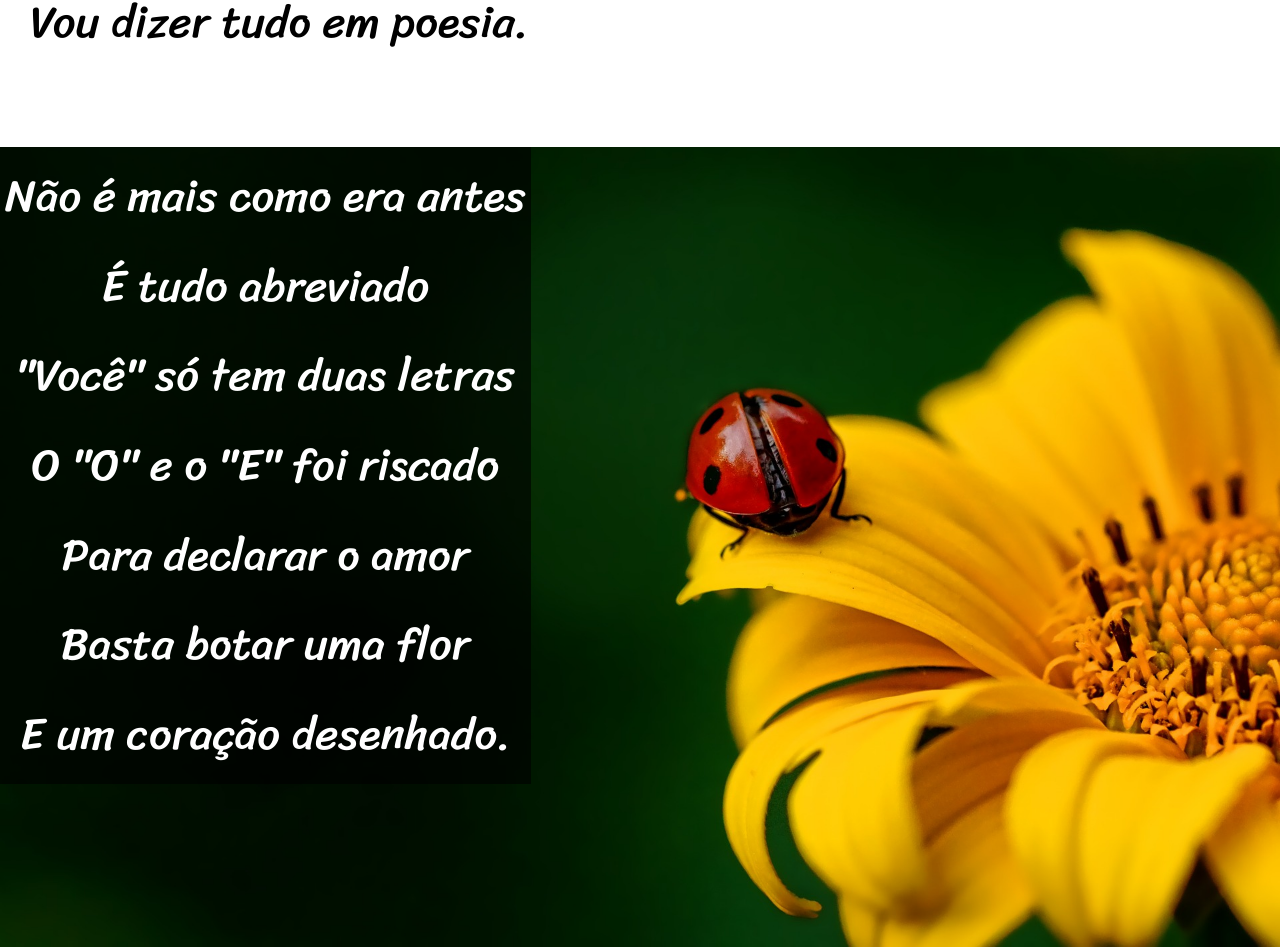
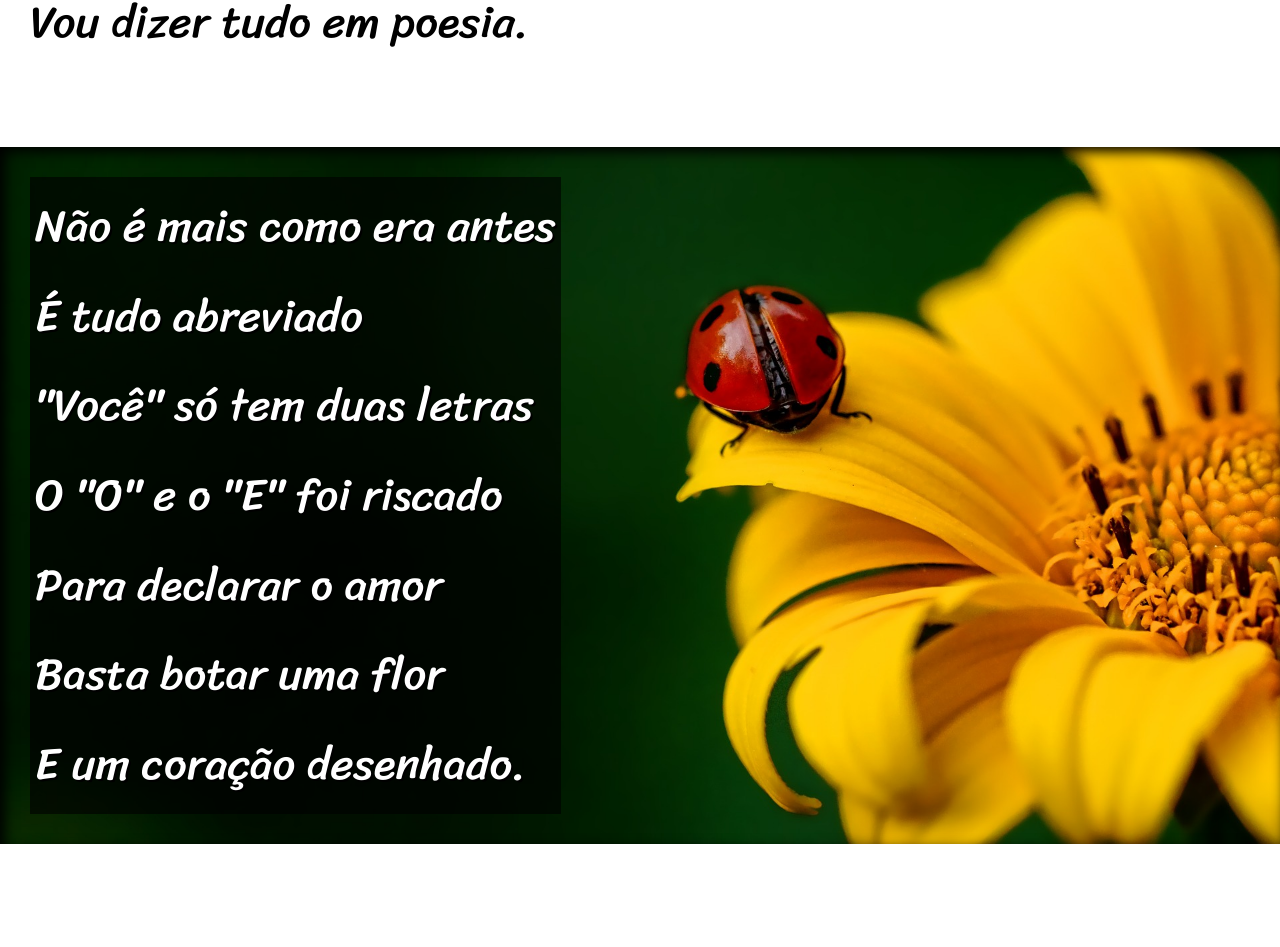
Before and after one commit to DayronTi/HTML-CSS, a plain HTML site: page desafios/desafio012/pacote-d012/index.html in a window 1280 px wide. Shown: the part 900-1847 px from the top of the page. Drawn offline with Linux system fonts and the light colour scheme.

Commit message:
Atualização de estilo do desafio 012

```diff
--- a/desafios/desafio012/pacote-d012/index.html
+++ b/desafios/desafio012/pacote-d012/index.html
@@ -25,7 +25,7 @@
             Vou dizer tudo em poesia. <br>
         </div>
 
-        <section class="img" id="container1">
+        <section id="container1">
             <div id="divjoaninha">
                     Não é mais como era antes <br>
                     É tudo abreviado <br>
@@ -57,7 +57,7 @@
             Decifre esse rabisco. <br>
         </div>
 
-        <section class="img" id="container2">
+        <section id="container2">
             <div id="divpapeis">
                 Tenho saudade das cartas <br>
                 Escritas com a própria mão <br>
--- a/desafios/desafio012/pacote-d012/style.css
+++ b/desafios/desafio012/pacote-d012/style.css
@@ -18,7 +18,7 @@
 
 body {
     font-family: var(--fonte1);
-    max-height: 100vh;
+    min-height: 100vh;
     background-color: rgba(16, 63, 82, 0.603);
 }
 
@@ -54,7 +54,8 @@ article {
 }
 
 #container1 {
-    height: 100vh;
+    box-shadow: inset 5px 5px 13px 0px black;
+    padding: 30px;
     background-image: url('imagens/background001.jpg');
     background-size: cover;
     background-attachment: fixed;
@@ -63,14 +64,16 @@ article {
 
 #divjoaninha {
     display: inline-block;
-    text-align: center;
     padding: 5px;
     background-color: rgba(0, 0, 0, 0.63);
     font-family: var(--fonte3);
     color: white;
+    text-shadow: 2px 2px 0px black;
 }
 
 #container2 {
+    box-shadow: inset 5px 5px 13px 0px black;
+    padding: 30px;
     background-image: url('imagens/background002.jpg');
     background-size: cover;
     background-attachment: fixed;
@@ -83,6 +86,7 @@ article {
     font-family: var(--fonte3);
     color: white;
     background-color: rgba(0, 0, 0, 0.719);
+    text-shadow: 2px 2px 0px black;
 }
 
 footer {
```
